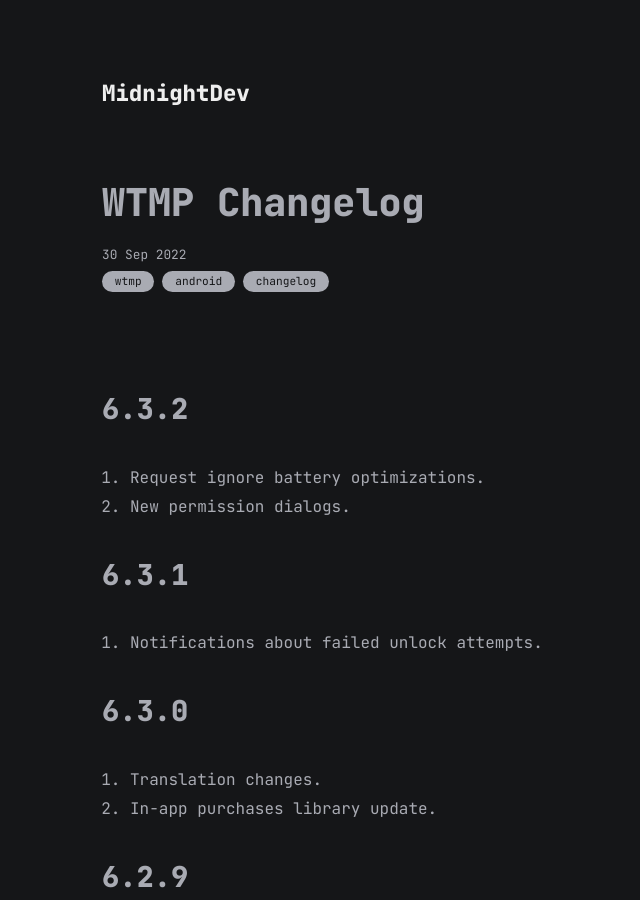
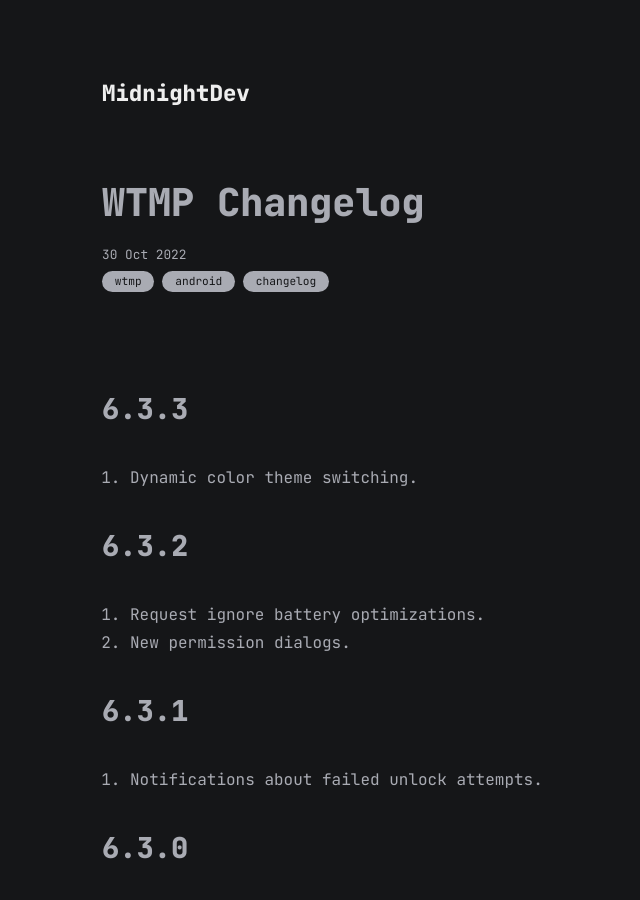
Before and after one commit to mdnghtdv/mdnghtdv.github.io, a Jekyll site: the page built from all_collections/_posts/2022-10-30-wtmp-changelog.md, in a window 1280 px wide and 900 px high. Shown: the whole window, without its empty margins (213-853 px from the left). Built offline with Jekyll 4.4.1, drawn with Linux system fonts in a browser that asks for light colours.

Commit message:
Update and rename 2022-09-30-wtmp-changelog.md to 2022-10-30-wtmp-changelog.md

```diff
--- a/all_collections/_posts/2022-09-30-wtmp-changelog.md
+++ b/all_collections/_posts/2022-10-30-wtmp-changelog.md
@@ -1,9 +1,13 @@
 ---
 layout: post
 title: WTMP Changelog
-date: 2022-09-30
+date: 2022-10-30
 categories: [wtmp, android, changelog]
 ---
+
+## 6.3.3
+
+1. Dynamic color theme switching.
 
 ## 6.3.2
 
```
